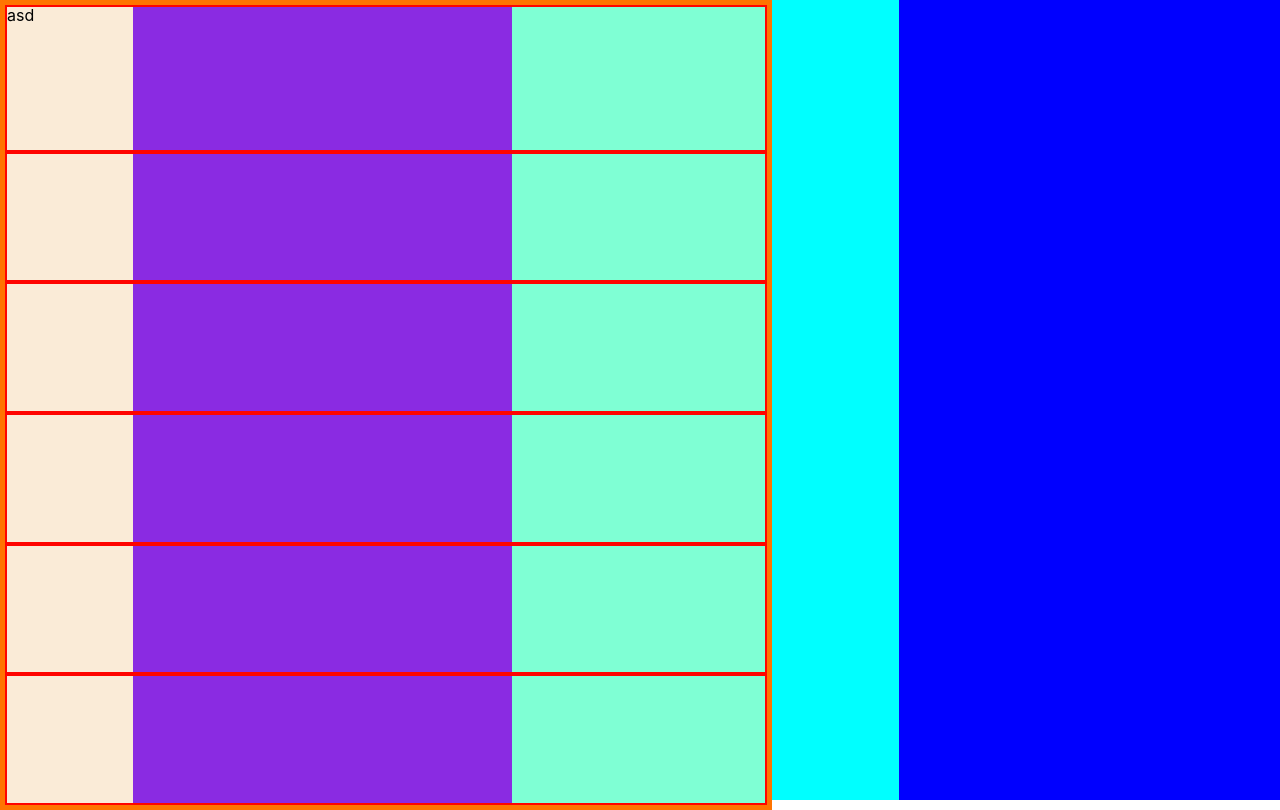
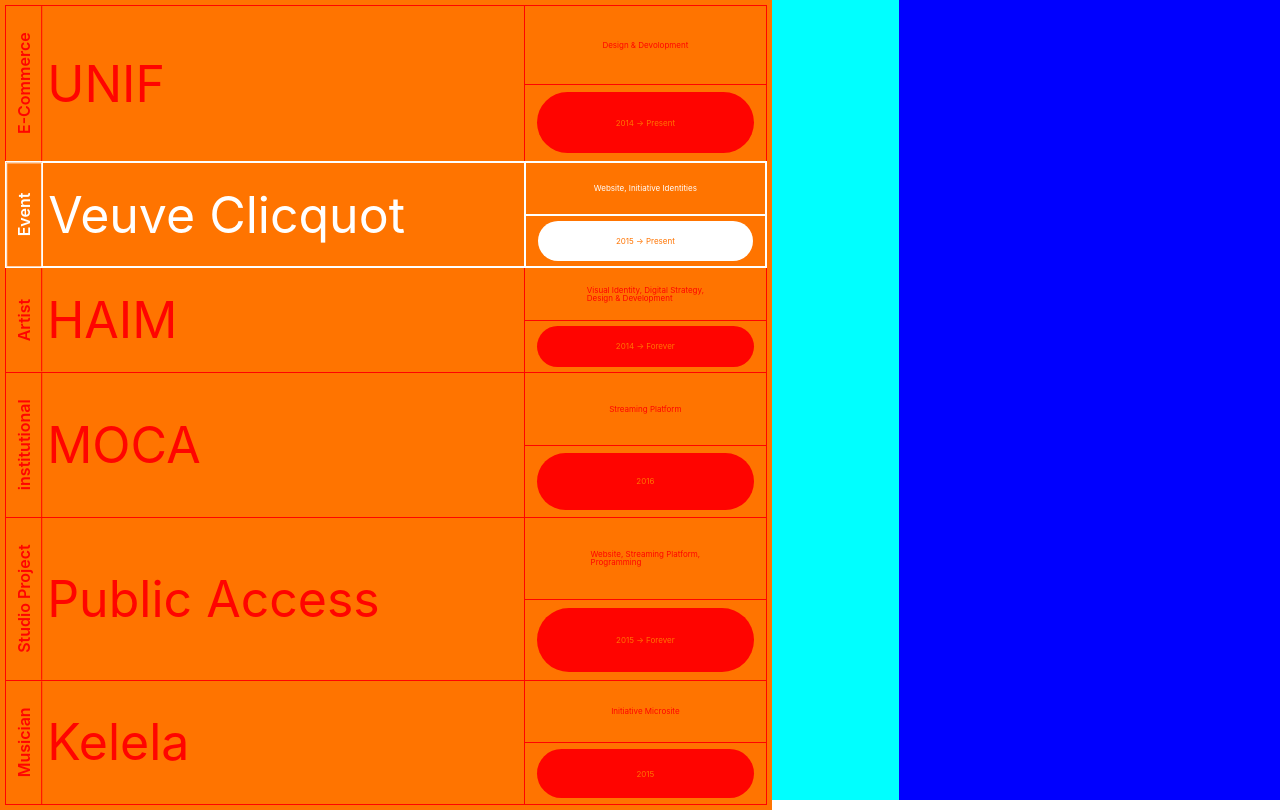
Before and after one commit to Exist95/html-css_Practice, a plain HTML site: page css챌린지 11일/index.html in a window 1280 px wide. Drawn offline with nearby package versions, Linux system fonts and the light colour scheme.

Commit message:
20220305

```diff
--- a/css챌린지 11일/index.html
+++ b/css챌린지 11일/index.html
@@ -9,34 +9,62 @@
   <body>
       <div class="left">
         <section class="left__content">
-            <div class="left__left">asd</div>
-            <div class="left__center"></div>
-            <div class="left__right"></div>
+            <div class="left__left">E-Commerce</div>
+            <div class="left__center">UNIF</div>
+            <div class="left__right__up">Design & Devolopment</div>
+            <div class="left__right__down">
+                <div class="border">2014 -> Present</div>
+            </div>
         </section>
         <section class="left__content">
-            <div class="left__left"></div>
-            <div class="left__center"></div>
-            <div class="left__right"></div>
+            <div class="left__left">Event</div>
+            <div class="left__center">Veuve Clicquot</div>
+            <div class="left__right__up">Website, Initiative Identities</div>
+            <div class="left__right__down">
+                <div class="border">2015 -> Present</div>
+            </div>
         </section>
         <section class="left__content">
-            <div class="left__left"></div>
-            <div class="left__center"></div>
-            <div class="left__right"></div>
+            <div class="left__left">Artist</div>
+            <div class="left__center">HAIM</div>
+            <div class="left__right__up">
+                <ul>
+                    <li>Visual Identity, Digital Strategy,</li>
+                    <li>Design & Development</li>
+                </ul>
+            </div>
+            <div class="left__right__down">
+                <div class="border">2014 -> Forever</div>
+            </div>
         </section>
         <section class="left__content">
-            <div class="left__left"></div>
-            <div class="left__center"></div>
-            <div class="left__right"></div>
+            <div class="left__left">institutional</div>
+            <div class="left__center">MOCA</div>
+            <div class="left__right__up">Streaming Platform</div>
+            <div class="left__right__down">
+                <div class="border">2016</div>
+            </div>
         </section>
         <section class="left__content">
-            <div class="left__left"></div>
-            <div class="left__center"></div>
-            <div class="left__right"></div>
+            <div class="left__left">Studio Project</div>
+            <div class="left__center">Public Access</div>
+            <div class="left__right__up">
+                <ul>
+                    <li>Website, Streaming Platform, </li>
+                    <li>Programming</li>
+                </ul>
+            </div>
+            <div class="left__right__down">
+                <div class="border">2015 -> Forever</div>
+            </div>
         </section>
         <section class="left__content">
-            <div class="left__left"></div>
-            <div class="left__center"></div>
-            <div class="left__right"></div>
+            <div class="left__left">Musician</div>
+            <div class="left__center">Kelela</div>
+            <div class="left__right__up">Initiative Microsite</div>
+            <div class="left__right__down">
+                <div class="border">2015</div>
+            </div>
         </section>
       </div>
 
--- a/css챌린지 11일/style.css
+++ b/css챌린지 11일/style.css
@@ -4,6 +4,7 @@
   width: 100%;
   height: 100vh;
   display: flex;
+  border-collapse: collapse;
 }
 .left {
     display: grid;
@@ -12,30 +13,81 @@
     background-color: #ff7400;
     padding: 5px;
 }
-
 .left__content{
     display: grid;
-    grid-template-columns: 1fr 3fr 2fr;
-    grid-template-rows: 1fr;
-    border: 2px solid #ff0400;
+    grid-template-columns: 0.3fr 4fr 2fr;
+    grid-template-rows: 1fr 1fr;
+    border: 1px solid #ff0400;
+}
+.left__left {
+    display: flex;
+    justify-content: center;
+    align-items: center;
+    grid-column: 1/2;
+    grid-row: 1/3;
+    writing-mode:vertical-rl;
+    -webkit-transform: rotate(180deg);
+    color: #ff0400;
+    font-weight: 600;
+    border-left: 1px solid #ff0400;
+}
+.left__center {
+    display: flex;
+    align-items: center;
+    padding-left: 5px;
+    grid-column: 2/3;
+    grid-row: 1/3;
+    font-size: 50px;
+    border-right: 1px solid #ff0400;
+    color: #ff0400;
+}
+.left__right__up {
+    display: flex;
+    justify-content: center;
+    align-items: center;
+    grid-column: 3/4;
+    grid-row: 1/2;
+    padding: auto;
+    font-size: 8px;
+    color: #ff0400;
+}
+.left__right__down {
+    display: flex;
+    justify-content: center;
+    align-items: center;
+    grid-column: 3/4;
+    grid-row: 2/3;
+    padding: auto;
+    border-top: 1px solid #ff0400;
+    font-size: 8px;
+    color: #ff7400;
+}
+.border {
+    background-color: #ff0400;
+    width: 90%;
+    height: 80%;
+    border-radius: 40px;
+    display: flex;
+    justify-content: center;
+    align-items: center;
 }
 
-.left__left {
-    grid-column: 1/2;
-    grid-row: 1/2;
-    background-color: antiquewhite;
+section:nth-child(1) {
+    border-bottom: none;
 }
-
-.left__center {
-    grid-column: 2/3;
-    grid-row: 1/2;
-    background-color: blueviolet;
+section:nth-child(n+2) {
+    border-top:none;
 }
-
-.left__right {
-    grid-column: 3/4;
-    grid-row: 1/2;
-    background-color: aquamarine;
+section:nth-child(2) {
+    border: 0.5px solid white;
+}
+section:nth-child(2) > div:nth-child(n) {
+    border: 0.5px solid white;
+    color: white;
+}
+section:nth-child(2) > div:nth-child(4) > .border{
+    background-color: white;
+    color: #ff7400;
 }
 
 
```
